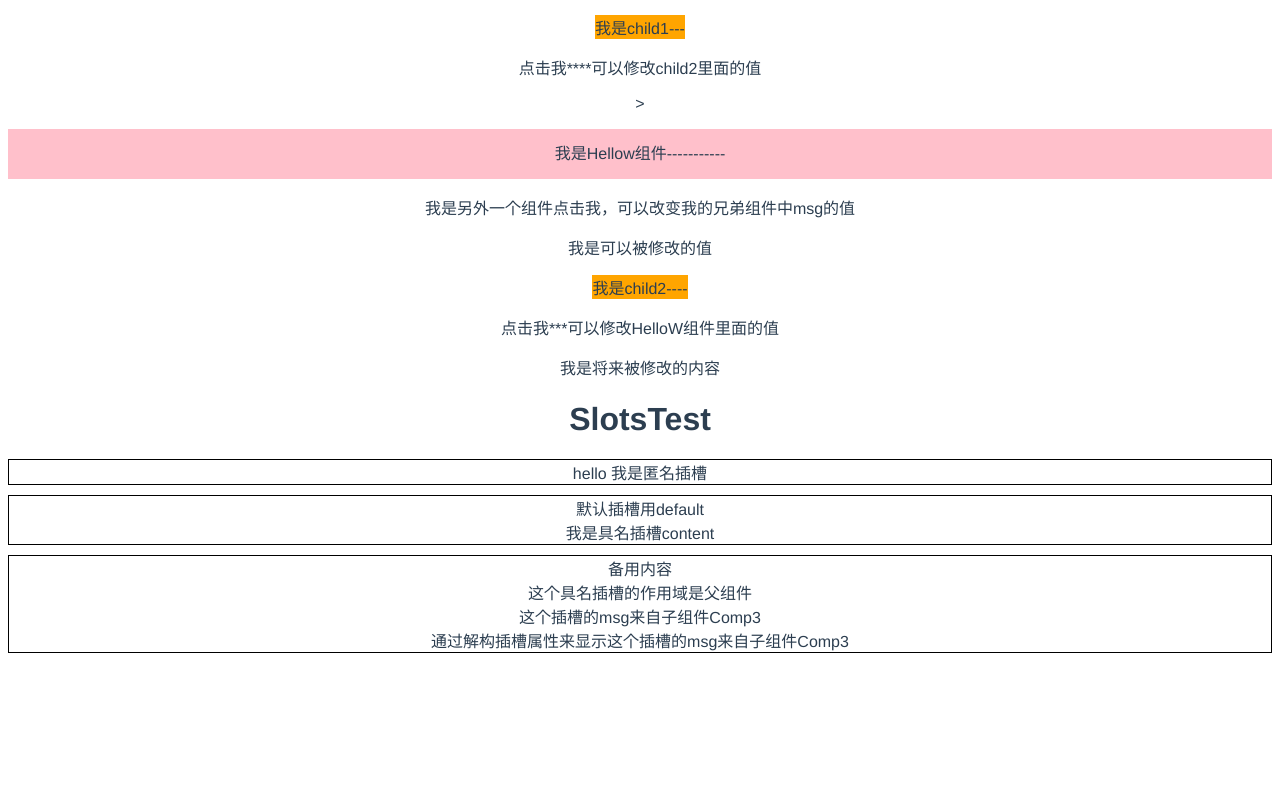
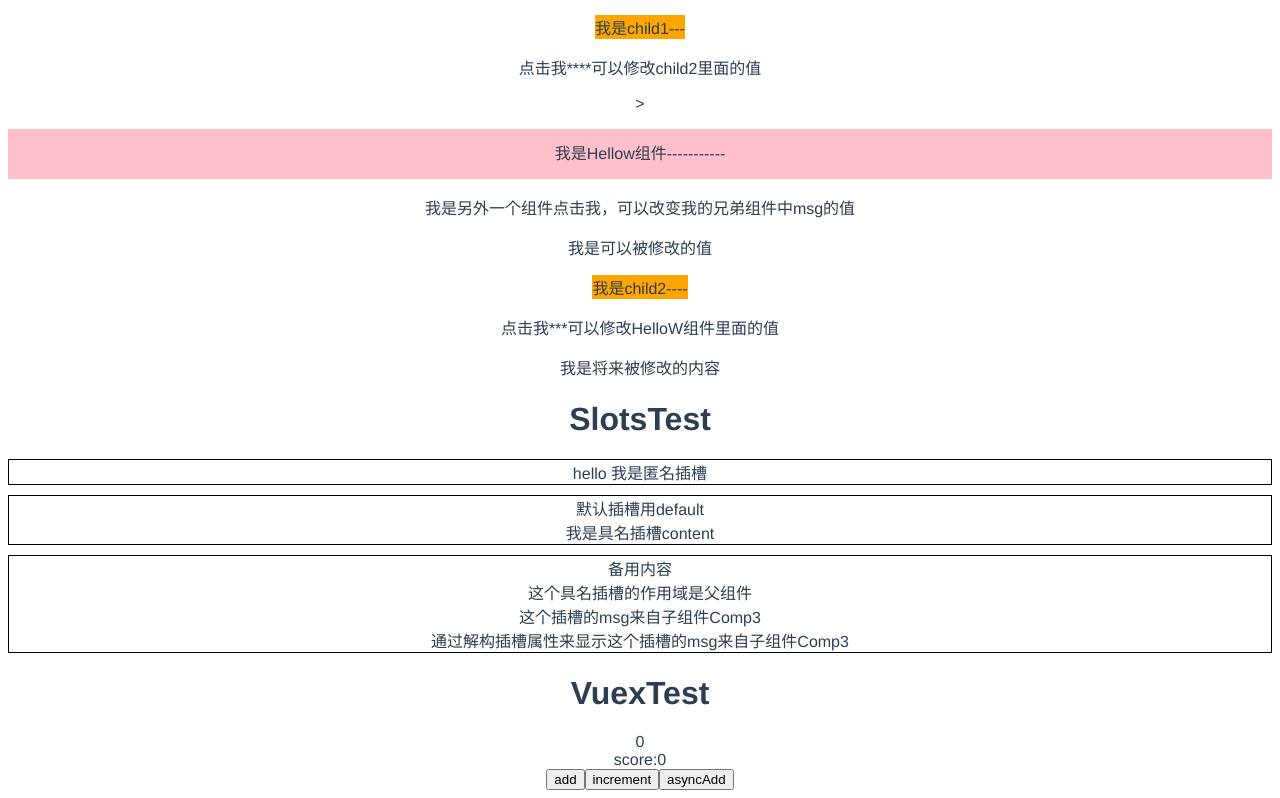
Before and after one commit to youngleish/vue-demo, a Vue app: page / in a window 1280 px wide. Shown: the part 587-1385 px from the top of the page. Before the commit the page ends 1248 px from the top, so only its background shows below. Built offline with nearby package versions, Linux system fonts and the light colour scheme.

Commit message:
add vuex test demo

```diff
--- a/package.json
+++ b/package.json
@@ -9,7 +9,8 @@
   },
   "dependencies": {
     "core-js": "^2.6.5",
-    "vue": "^2.6.10"
+    "vue": "^2.6.10",
+    "vuex": "^3.0.1"
   },
   "devDependencies": {
     "@vue/cli-plugin-babel": "^3.9.0",
--- a/src/App.vue
+++ b/src/App.vue
@@ -3,12 +3,14 @@
     <img alt="Vue logo" src="./assets/logo.png" />
     <ComponentsTest/>
     <SlotTest/>
+    <vuexTest/>
   </div>
 </template>
 
 <script>
 import ComponentsTest from "./components/communication";
 import SlotTest from './components/slots';
+import VuexTest from './components/vuexTest';
 
 export default {
   name: "app",
@@ -24,7 +26,7 @@ export default {
     };
   },
   components: {
-    ComponentsTest, SlotTest
+    ComponentsTest, SlotTest, VuexTest
   },
   methods: {
     modifyMsg(e) {
--- /dev/null
+++ b/src/components/vuexTest/index.vue
@@ -0,0 +1,41 @@
+<template>
+    <div class="vuex-box">
+        <h1>VuexTest</h1>
+        <div>{{$store.state.counter.count}}</div>
+        <div>{{$store.getters['counter/score']}}</div>
+        <button @click="add">add</button>
+        <button @click="increment">increment</button>
+        <button @click="asyncAdd">asyncAdd</button>
+    </div>
+</template>
+
+<script>
+    export default {
+        name: "vuexTest",
+        methods: {
+            add() {
+                this.$store.commit('counter/add', 2)
+            },
+            increment() {
+                this.$store.commit('counter/increment', {num: 1})
+            },
+            asyncAdd() {
+                this.$store.dispatch('counter/asyncAdd', {num: 3}).then((obj) => {
+                    if (obj.ok) {
+                       alert('成功了')
+                    }
+                })
+            }
+            // async asyncAdd() {
+            //     const res = await this.$store.dispatch('asyncAdd', {num: 3})
+            //     if (res.ok) {
+            //         alert('成功了')
+            //     }
+            // }
+        },
+    }
+</script>
+
+<style scoped>
+
+</style>
--- a/src/main.js
+++ b/src/main.js
@@ -1,10 +1,12 @@
 import Vue from "vue";
 import App from "./App.vue";
+import store from './store/index'
 
 Vue.config.productionTip = false;
 
 Vue.prototype.$bus = new Vue();
 
 new Vue({
+  store,
   render: h => h(App)
 }).$mount("#app");
--- /dev/null
+++ b/src/store/count.js
@@ -0,0 +1,30 @@
+export default {
+  namespaced: true,
+  state: {
+    count: 0
+  },
+  getters: {
+    score(state) {
+      return 'score:' + state.count
+    }
+  },
+  mutations: {
+    add(state, num = 1) {
+      state.count += num
+    },
+    increment(state, payload) { // payload载荷传递方式
+      state.count += payload.num
+    }
+  },
+  actions: {
+    // 复杂的业务逻辑或者异步请求
+    asyncAdd({commit}, payload) {
+      return new Promise (resolve => {
+        setTimeout(() => {
+          commit('increment', payload)
+          resolve({'ok': 1})
+        }, 2000)
+      })
+    }
+  }
+}
--- /dev/null
+++ b/src/store/index.js
@@ -0,0 +1,11 @@
+import Vue from 'vue'
+import Vuex from 'vuex'
+import count from './count'
+
+Vue.use(Vuex)
+
+export default new Vuex.Store({
+    modules: {
+        counter: count
+    }
+})
```
Also changed, not shown: 1 other file (tests, documents, lock files or other folders).
